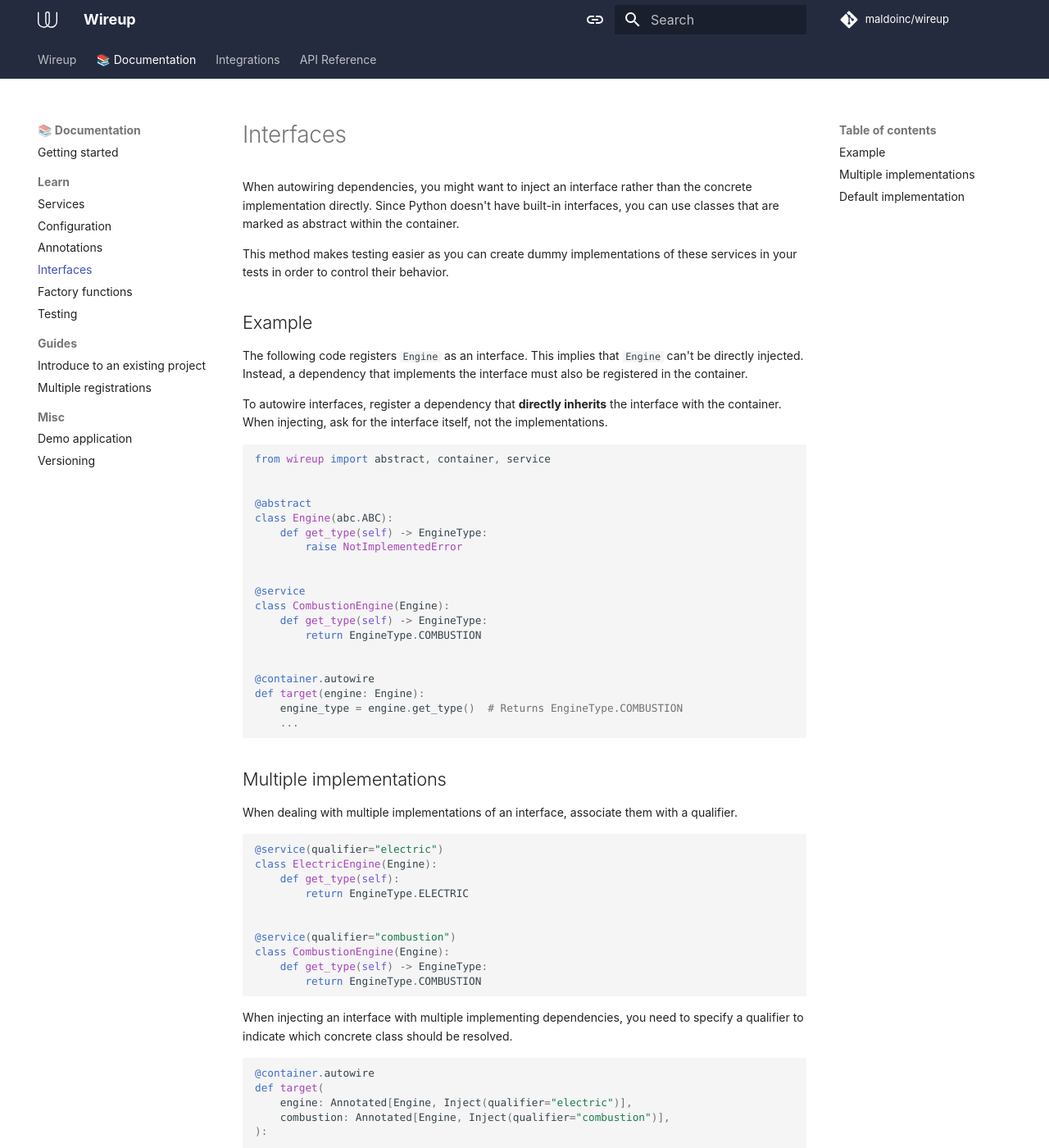
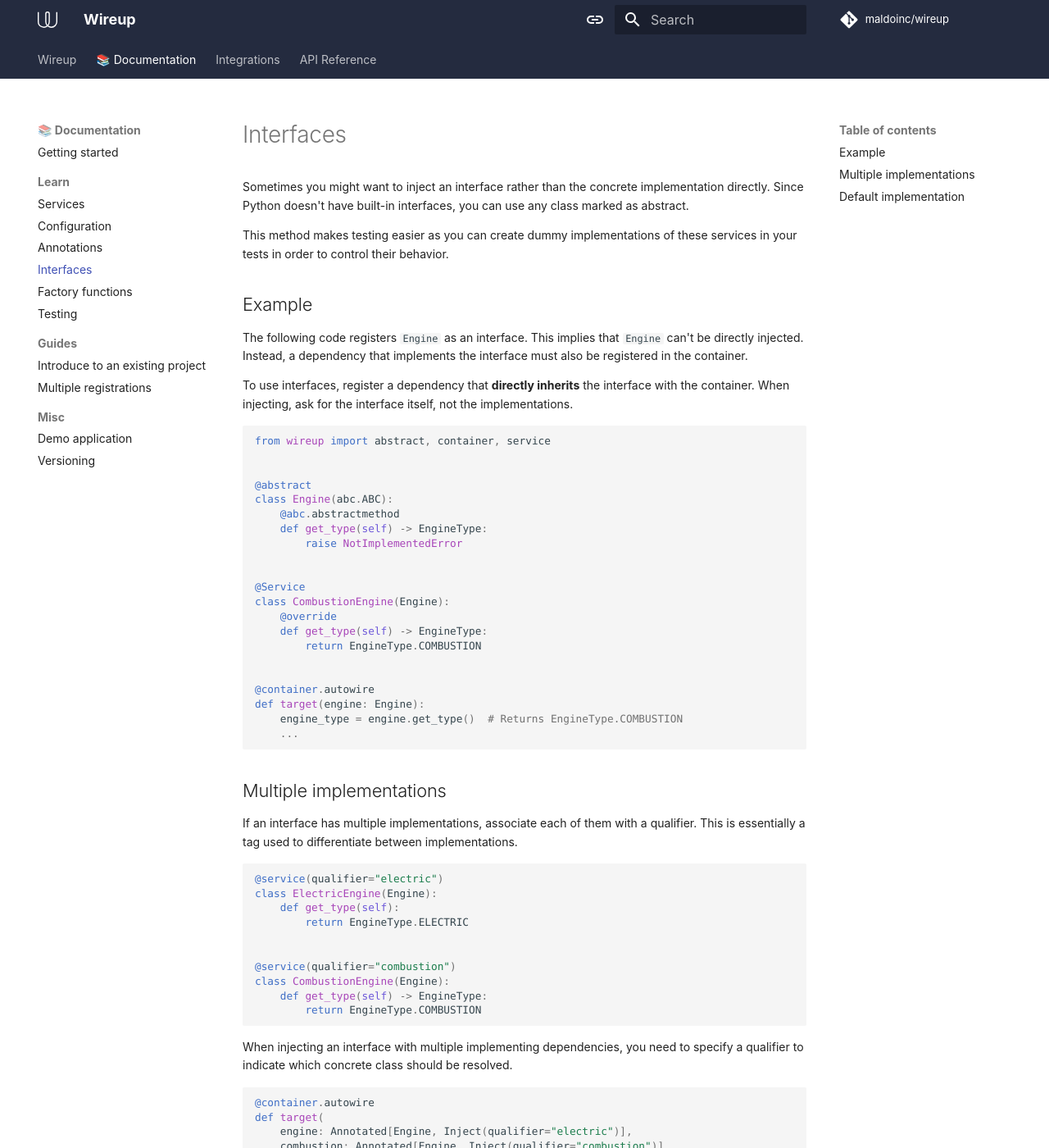
Before and after one commit to maldoinc/wireup, an MkDocs documentation site: the page built from docs/pages/interfaces.md, in a window 1280 px wide and 1400 px high. Shown: the whole window at 82% size. Built offline with MkDocs 1.6.1 and Material for MkDocs 9.7.7, drawn with Linux system fonts in a browser that asks for light colours; some web fonts are replaced; comment, search, counter and statistics services are not loaded; the version menu is left out; some of the changed text lies outside the part shown.

Commit message:
Update docs

````diff
--- a/docs/pages/interfaces.md
+++ b/docs/pages/interfaces.md
@@ -1,6 +1,5 @@
-When autowiring dependencies, you might want to inject an interface rather than
-the concrete implementation directly. Since Python doesn't have built-in interfaces, you can use classes
-that are marked as abstract within the container.
+Sometimes you might want to inject an interface rather than the concrete implementation directly.
+Since Python doesn't have built-in interfaces, you can use any class marked as abstract.
 
 This method makes testing easier as you can create dummy implementations of these services in your tests
 in order to control their behavior.
@@ -10,7 +9,7 @@ in order to control their behavior.
 The following code registers `Engine` as an interface. This implies that `Engine` can't be directly injected.
 Instead, a dependency that implements the interface must also be registered in the container.
 
-To autowire interfaces, register a dependency that **directly inherits** the interface
+To use interfaces, register a dependency that **directly inherits** the interface
 with the container. When injecting, ask for the interface itself, not the implementations.
 
 ```python
@@ -19,12 +18,14 @@ from wireup import abstract, container, service
 
 @abstract
 class Engine(abc.ABC):
+    @abc.abstractmethod
     def get_type(self) -> EngineType:
         raise NotImplementedError
 
 
-@service
+@Service
 class CombustionEngine(Engine):
+    @override
     def get_type(self) -> EngineType:
         return EngineType.COMBUSTION
 
@@ -37,7 +38,8 @@ def target(engine: Engine):
 
 ## Multiple implementations
 
-When dealing with multiple implementations of an interface, associate them with a qualifier.
+If an interface has multiple implementations, associate each of them with a qualifier.
+This is essentially a tag used to differentiate between implementations.
 
 ```python
 @service(qualifier="electric")
@@ -71,10 +73,10 @@ def target(
 
 ## Default implementation
 
-When there are many implementations associated with a given interface, you may want to associate one of them as the
+If there are many implementations associated with a given interface, you may want to associate one of them as the
 "default" implementation.
 
-To achieve that, omit the qualifier when registering the implementation that should be injected by default.
+To accomplish that, omit the qualifier when registering the implementation.
 
 ```python
 @service  # <-- Qualifier being absent will make this the default impl.
````
Also changed, not shown: docs/pages/annotations.md (+2 -5 lines), docs/pages/getting_started.md (+1 -1 lines).
